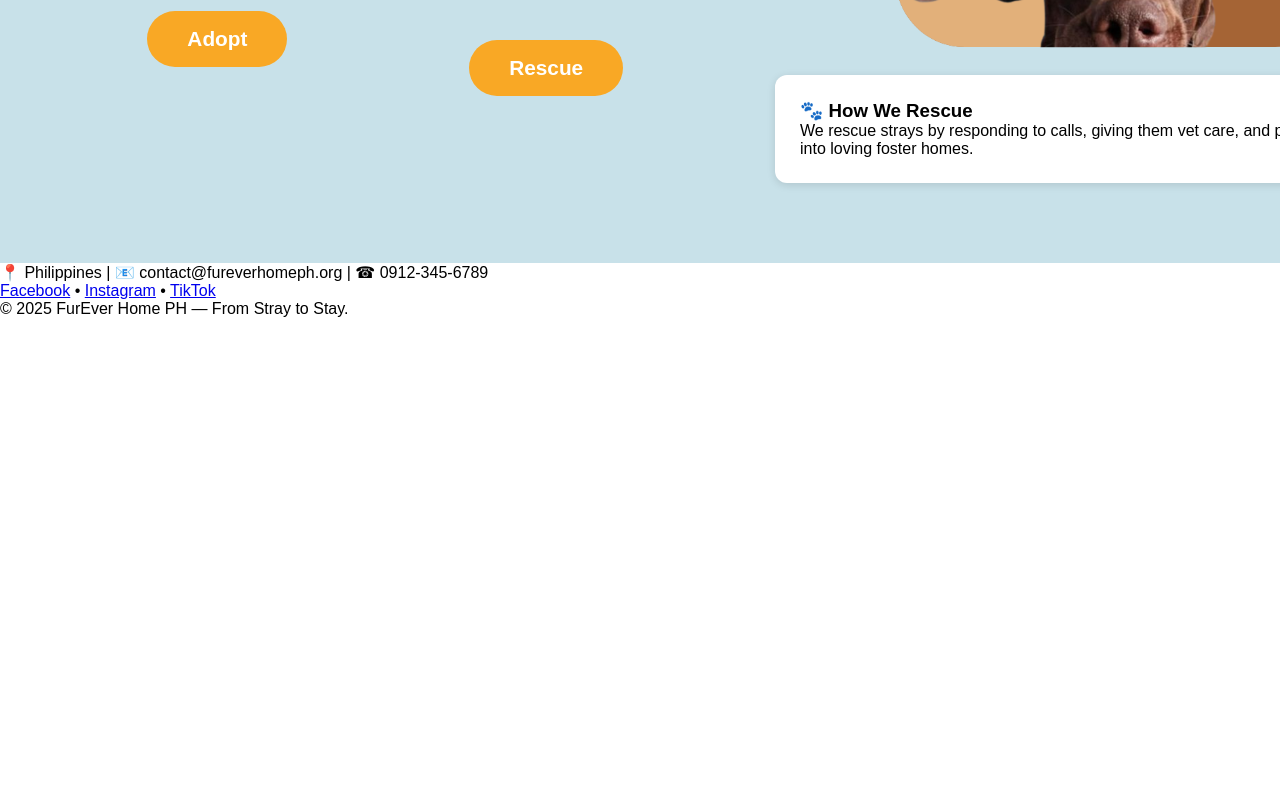
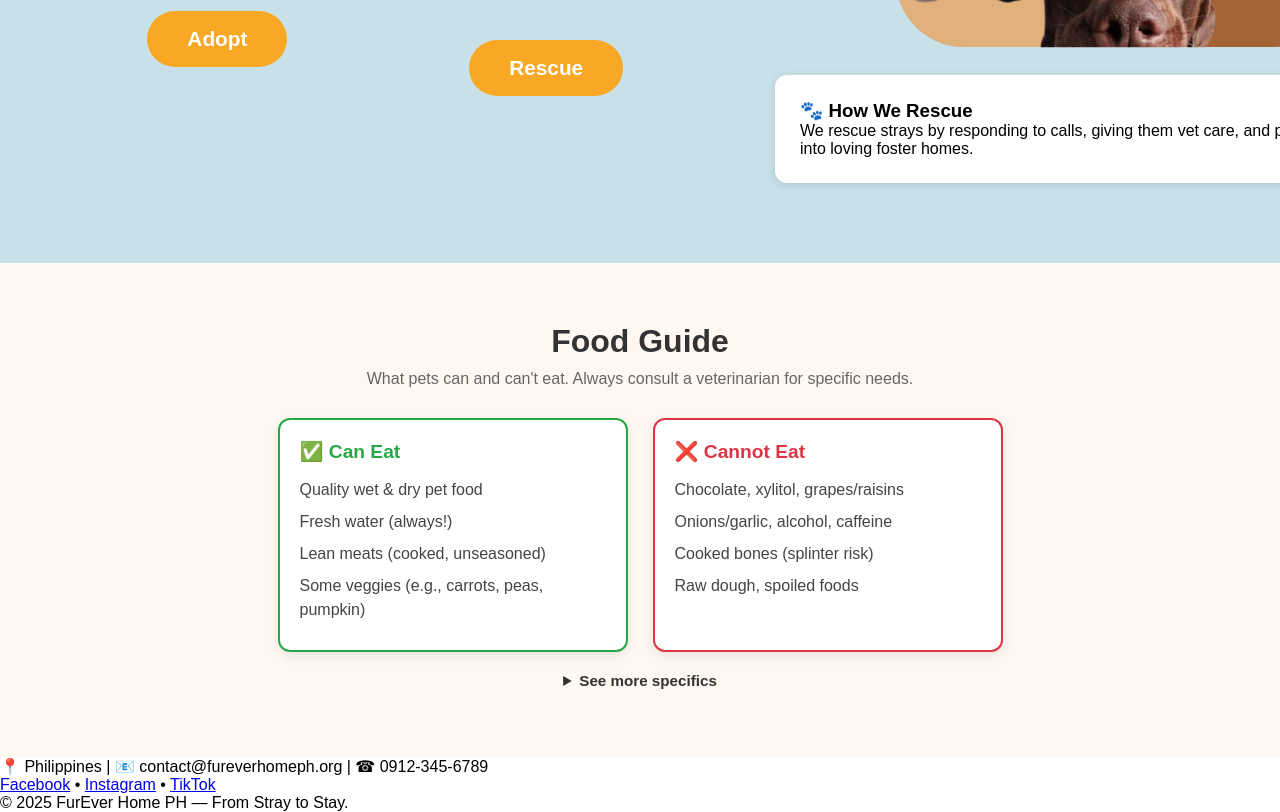
Before and after one commit to rednaved1-cell/FurEver-Home, a plain HTML site: page index.html in a window 1280 px wide. Shown: the part 3065-3877 px from the top of the page. Before the commit the page ends 3383 px from the top, so only its background shows below. Drawn offline with nearby package versions, Linux system fonts and the light colour scheme.

Commit message:
Added new page

```diff
--- a/index.html
+++ b/index.html
@@ -387,6 +387,46 @@
     </div>
   </section>
 
+  <section class="food-guide">
+  <h2>Food Guide</h2>
+  <p class="tagline">
+    What pets can and can't eat. Always consult a veterinarian for specific needs.
+  </p>
+
+  <div class="food-container">
+    <!-- ✅ Can Eat Box -->
+    <div class="food-box can-eat">
+      <h3>✅ Can Eat</h3>
+      <ul>
+        <li>Quality wet & dry pet food</li>
+        <li>Fresh water (always!)</li>
+        <li>Lean meats (cooked, unseasoned)</li>
+        <li>Some veggies (e.g., carrots, peas, pumpkin)</li>
+      </ul>
+    </div>
+
+    <!-- ❌ Cannot Eat Box -->
+    <div class="food-box cannot-eat">
+      <h3>❌ Cannot Eat</h3>
+      <ul>
+        <li>Chocolate, xylitol, grapes/raisins</li>
+        <li>Onions/garlic, alcohol, caffeine</li>
+        <li>Cooked bones (splinter risk)</li>
+        <li>Raw dough, spoiled foods</li>
+      </ul>
+    </div>
+  </div>
+
+  <details class="more-info">
+    <summary>See more specifics</summary>
+    <p>
+      Every pet is different — always check with your veterinarian if you're unsure about
+      a particular food item, especially for pets with allergies or medical conditions.
+    </p>
+  </details>
+</section>
+
+
   <!-- 🦶 FOOTER -->
   <footer class="footer" id="contact">
     <div class="footer-container">
@@ -423,6 +463,7 @@
   </div>
 </div>
 
+
   <script>
     document.addEventListener("DOMContentLoaded", () => {
 
--- a/styles.css
+++ b/styles.css
@@ -855,3 +855,89 @@ html {
   transform: translateY(-8px);
   box-shadow: 0 12px 25px rgba(28, 49, 68, 0.2);
 }
+
+/* Food Guide Section */
+.food-guide {
+  background: #fff8f2;
+  padding: 60px 20px;
+  text-align: center;
+  font-family: Arial, sans-serif;
+}
+
+.food-guide h2 {
+  font-size: 2rem;
+  margin-bottom: 10px;
+  color: #333;
+}
+
+.food-guide .tagline {
+  font-size: 1rem;
+  margin-bottom: 30px;
+  color: #666;
+}
+
+.food-container {
+  display: flex;
+  justify-content: center;
+  flex-wrap: wrap;
+  gap: 25px;
+  margin-bottom: 20px;
+}
+
+.food-box {
+  flex: 1;
+  min-width: 250px;
+  max-width: 350px;
+  background: #fff;
+  border-radius: 12px;
+  padding: 20px;
+  text-align: left;
+  box-shadow: 0 4px 12px rgba(0, 0, 0, 0.08);
+}
+
+.food-box h3 {
+  margin-bottom: 15px;
+  font-size: 1.2rem;
+}
+
+.food-box ul {
+  list-style: none;
+  padding-left: 0;
+}
+
+.food-box ul li {
+  margin-bottom: 8px;
+  line-height: 1.5;
+  color: #444;
+}
+
+/* ✅ Can Eat Styling */
+.can-eat {
+  border: 2px solid #28a745;
+}
+
+.can-eat h3 {
+  color: #28a745;
+}
+
+/* ❌ Cannot Eat Styling */
+.cannot-eat {
+  border: 2px solid #dc3545;
+}
+
+.cannot-eat h3 {
+  color: #dc3545;
+}
+
+/* Expandable More Info */
+.more-info {
+  font-size: 0.95rem;
+  color: #333;
+  cursor: pointer;
+}
+
+.more-info summary {
+  font-weight: 600;
+  cursor: pointer;
+  margin-bottom: 8px;
+}
```
